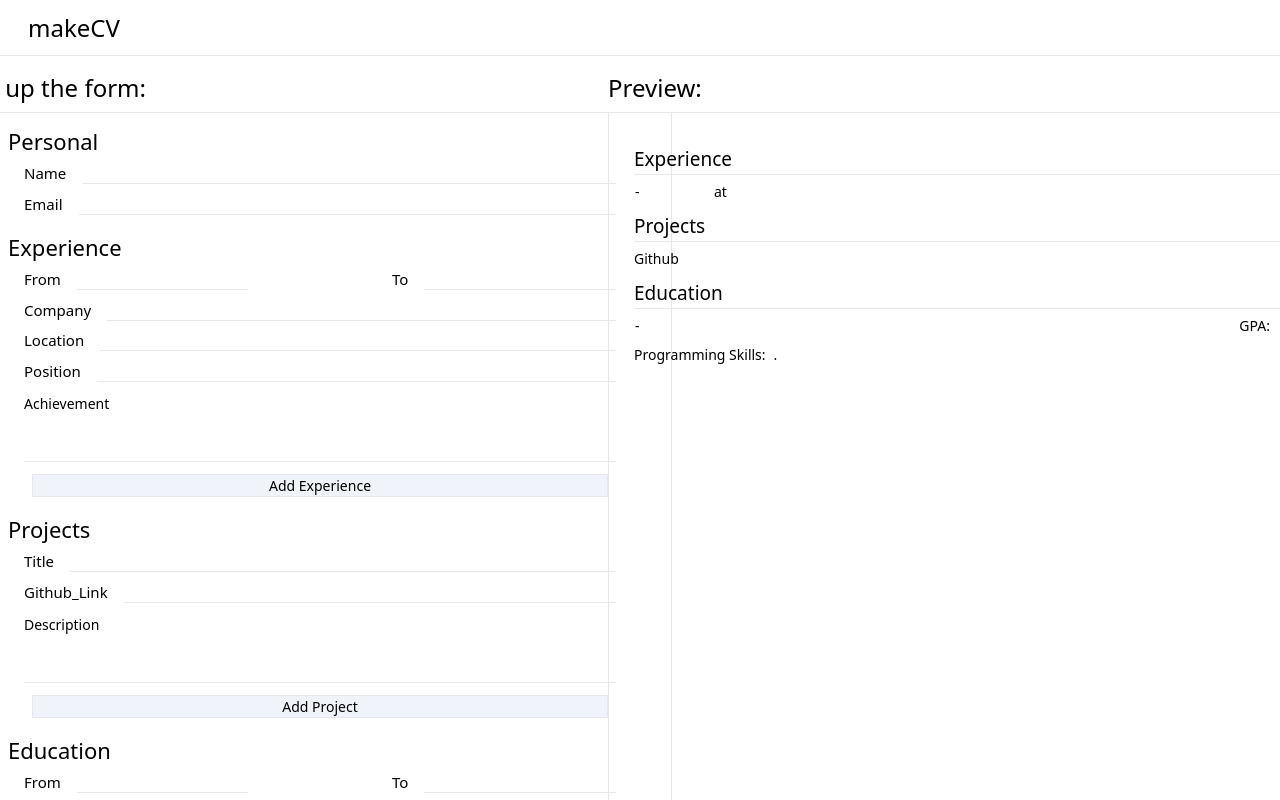
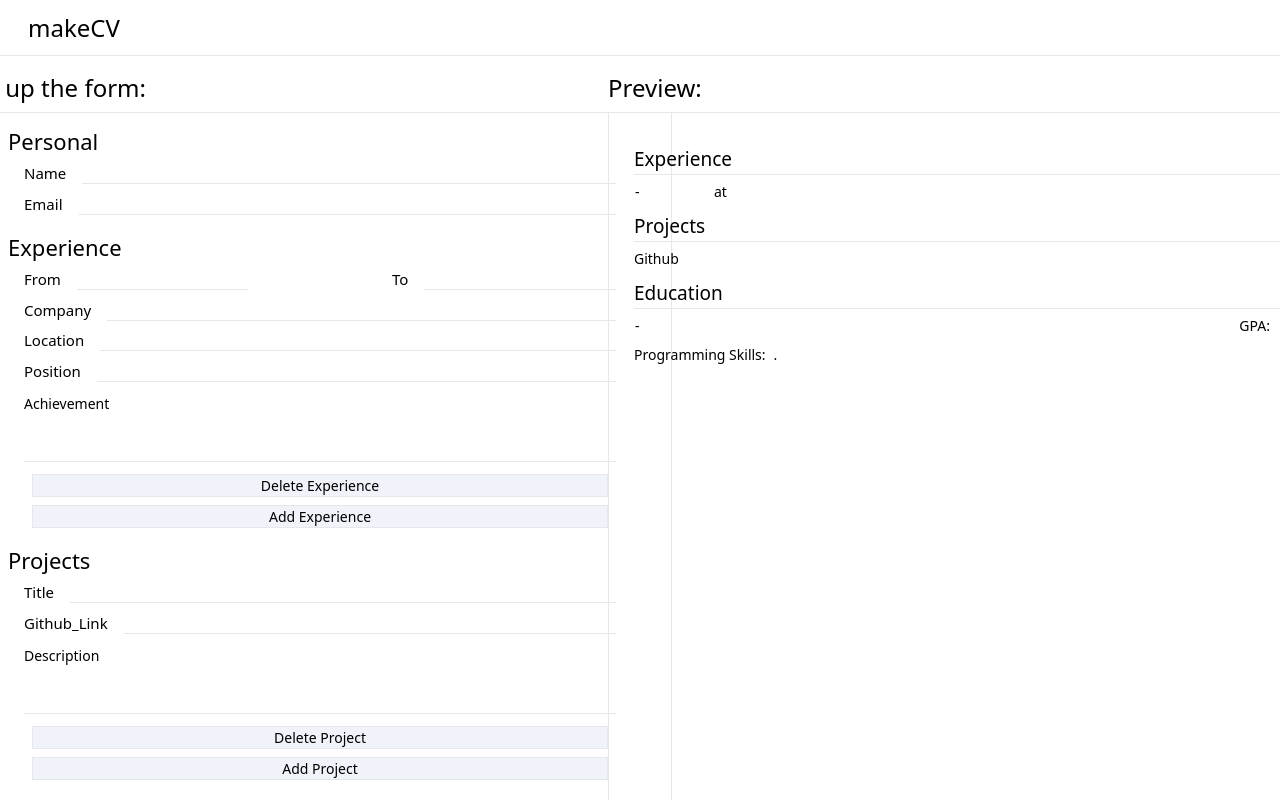
Before and after one commit to dhritiman1/cv, a React app: page / in a window 1280 px wide. Shown: the top 800 px of the page. Built offline with nearby package versions, Linux system fonts and the light colour scheme; the HTML template or start-up script is replaced by a standard one.

Commit message:
:allowing deletion

```diff
--- a/package.json
+++ b/package.json
@@ -11,7 +11,8 @@
   },
   "dependencies": {
     "react": "^18.2.0",
-    "react-dom": "^18.2.0"
+    "react-dom": "^18.2.0",
+    "uuid": "^9.0.0"
   },
   "devDependencies": {
     "@babel/preset-env": "^7.21.4",
--- a/src/components/Container.tsx
+++ b/src/components/Container.tsx
@@ -3,7 +3,13 @@ import Form from "./cv-form/Form";
 import initCV from "../util/initCV";
 import Preview from "./cv-preview/Preview";
 import { v4 as uuidv4 } from "uuid";
-import { ArrProperty, CVData, Property } from "../util/type";
+import {
+  ArrProperty,
+  CVData,
+  Experience,
+  Projects,
+  Property,
+} from "../util/type";
 
 const Container = () => {
   const [cv, setCv] = useState<CVData>(initCV);
@@ -24,6 +30,15 @@ const Container = () => {
         },
       ],
     }));
+  };
+
+  const handleDelete = (id: string, property: ArrProperty) => {
+    setCv((prevState) => {
+      const items: any = prevState[property].filter(
+        (item: Experience | Projects) => item.id !== id
+      );
+      return { ...prevState, [property]: [...items] };
+    });
   };
 
   const handleAddProject = () => {
@@ -92,6 +107,7 @@ const Container = () => {
           onTechStackChange={handleTechStackChange}
           onAddExperience={handleAddExperience}
           onAddProject={handleAddProject}
+          onDelete={handleDelete}
         />
       </div>
 
--- a/src/components/cv-form/Experience.tsx
+++ b/src/components/cv-form/Experience.tsx
@@ -8,12 +8,14 @@ type Props = {
   experiences: E[];
   onArrayPropertyChange(e: any, property: ArrProperty, id: string): void;
   onAddExperience(): void;
+  onDelete(id: string, property: ArrProperty): void;
 };
 
 const Experience = ({
   experiences,
   onArrayPropertyChange,
   onAddExperience,
+  onDelete,
 }: Props) => {
   return (
     <Section heading="Experience">
@@ -24,6 +26,7 @@ const Experience = ({
             experience={experience}
             id={experience.id}
             onChange={onArrayPropertyChange}
+            onDelete={onDelete}
           />
         );
       })}
@@ -36,9 +39,10 @@ type NthProps = {
   experience: E;
   id: string;
   onChange(e: any, property: ArrProperty, id: string): void;
+  onDelete(id: string, property: ArrProperty): void;
 };
 
-const NthExperience = ({ experience, id, onChange }: NthProps) => {
+const NthExperience = ({ experience, id, onChange, onDelete }: NthProps) => {
   return (
     <div className="flex flex-col">
       <div className="flex justify-between">
@@ -94,6 +98,10 @@ const NthExperience = ({ experience, id, onChange }: NthProps) => {
         onChange={onChange}
         id={experience.id}
       />
+      <Button
+        text={"Delete Experience"}
+        handleClick={() => onDelete(experience.id, "experiences")}
+      />
     </div>
   );
 };
--- a/src/components/cv-form/Form.tsx
+++ b/src/components/cv-form/Form.tsx
@@ -12,6 +12,7 @@ type Props = {
   onTechStackChange(e: any): void;
   onAddExperience(): void;
   onAddProject(): void;
+  onDelete(id: string, property: ArrProperty): void;
 };
 
 const Form = ({
@@ -21,6 +22,7 @@ const Form = ({
   onTechStackChange,
   onAddExperience,
   onAddProject,
+  onDelete,
 }: Props) => {
   return (
     <div className="lg:w-[44rem] md:w-[42rem] w-full border flex flex-col items-center py-3 h-[872px] my-3 mt-2 overflow-x-scroll">
@@ -29,11 +31,13 @@ const Form = ({
         experiences={cv.experiences}
         onArrayPropertyChange={onArrayPropertyChange}
         onAddExperience={onAddExperience}
+        onDelete={onDelete}
       />
       <Projects
         projects={cv.projects}
         onArrayPropertyChange={onArrayPropertyChange}
         onAddProject={onAddProject}
+        onDelete={onDelete}
       />
       <Education education={cv.education} onPropertyChange={onPropertyChange} />
       <TechStack stack={cv.techStack} onTechStackChange={onTechStackChange} />
--- a/src/components/cv-form/Projects.tsx
+++ b/src/components/cv-form/Projects.tsx
@@ -8,9 +8,15 @@ type Props = {
   projects: P[];
   onArrayPropertyChange(e: any, id: string, property: ArrProperty): void;
   onAddProject(): void;
+  onDelete(id: string, property: ArrProperty): void;
 };
 
-const Projects = ({ projects, onArrayPropertyChange, onAddProject }: Props) => {
+const Projects = ({
+  projects,
+  onArrayPropertyChange,
+  onAddProject,
+  onDelete,
+}: Props) => {
   return (
     <Section heading="Projects">
       {projects.map((project) => {
@@ -20,6 +26,7 @@ const Projects = ({ projects, onArrayPropertyChange, onAddProject }: Props) => {
             project={project}
             onChange={onArrayPropertyChange}
             id={project.id}
+            onDelete={onDelete}
           />
         );
       })}
@@ -32,9 +39,10 @@ type NthProp = {
   project: P;
   id: string;
   onChange(e: any, property: ArrProperty, id: string): void;
+  onDelete(id: string, property: ArrProperty): void;
 };
 
-const NthProject = ({ project, id, onChange }: NthProp) => {
+const NthProject = ({ project, id, onChange, onDelete }: NthProp) => {
   return (
     <div className="flex flex-col">
       <Input
@@ -61,6 +69,10 @@ const NthProject = ({ project, id, onChange }: NthProp) => {
         id={id}
         onChange={onChange}
       />
+      <Button
+        text={"Delete Project"}
+        handleClick={() => onDelete(project.id, "projects")}
+      />
     </div>
   );
 };
--- a/src/components/cv-preview/Preview.tsx
+++ b/src/components/cv-preview/Preview.tsx
@@ -13,7 +13,9 @@ const Preview = ({ cv }: Props) => {
   return (
     <div className="w-[44rem] border flex flex-col items-center py-3 h-[872px] my-3 mt-2">
       <Personal data={cv.personal} />
-      <Experience experiences={cv.experiences} />
+      {cv.experiences.length !== 0 && (
+        <Experience experiences={cv.experiences} />
+      )}
       <Projects projects={cv.projects} />
       <Education education={cv.education} />
       <TechStack stack={cv.techStack} />
```
Also changed, not shown: 1 other file (tests, documents, lock files or other folders).
